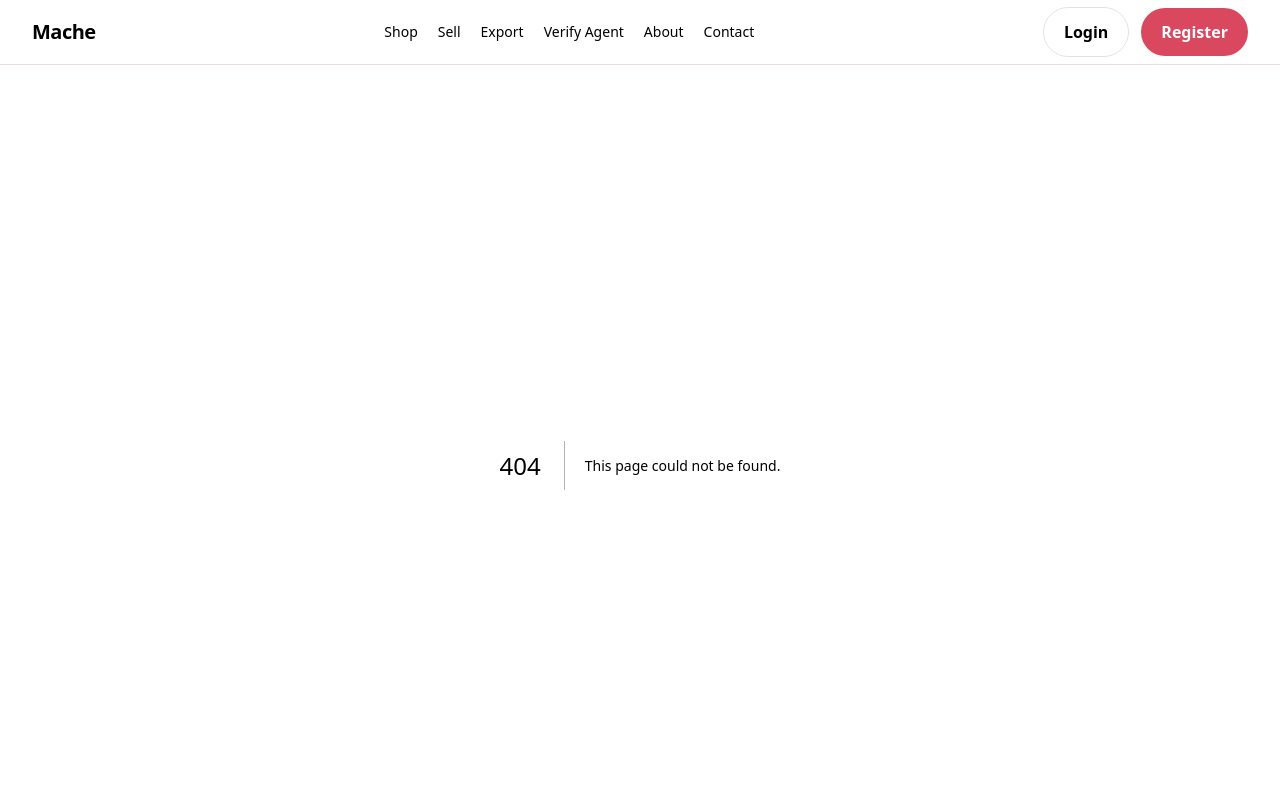
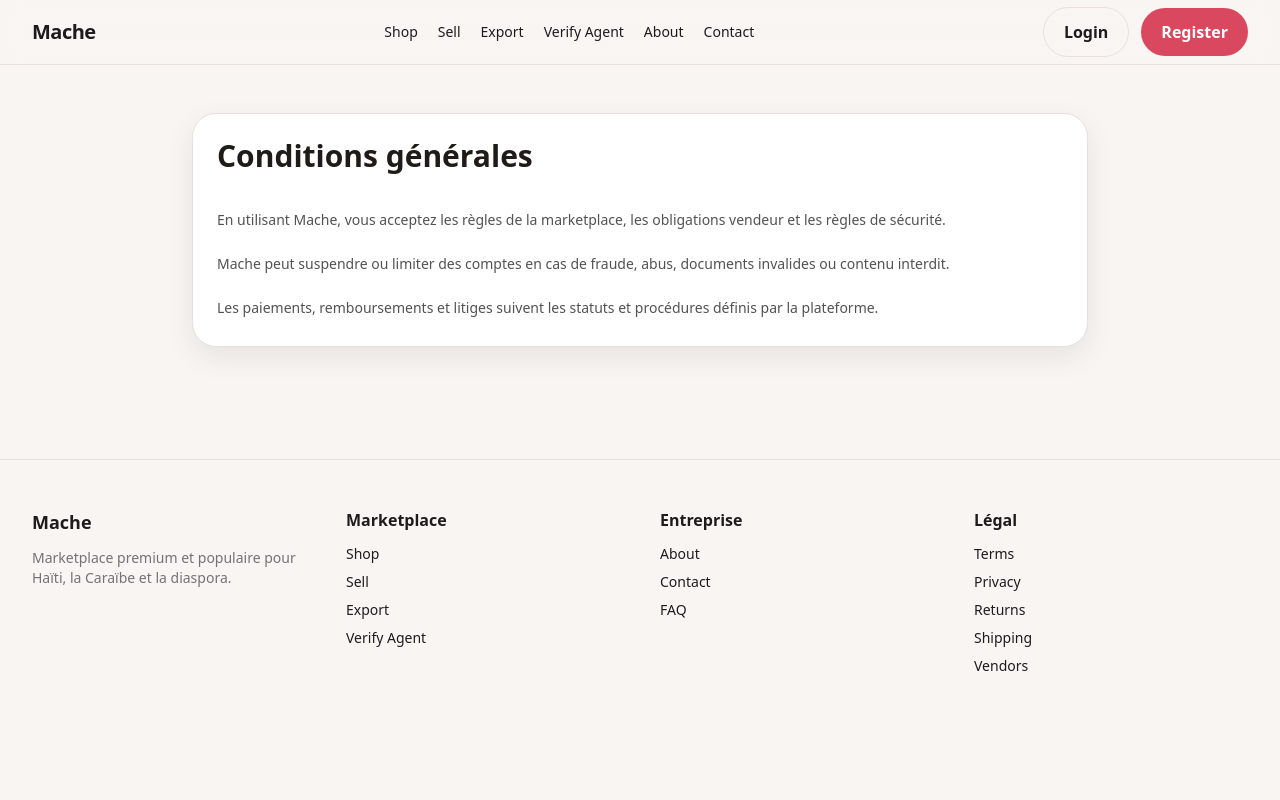
Before and after one commit to JhonnyVincent/MACHE, a Next.js app: page /legal/terms in a window 1280 px wide. Before the commit this address had no page. Shown: the top 800 px of the page. Built offline with nearby package versions, Linux system fonts and the light colour scheme.

Commit message:
Create page.tsx

```diff
--- /dev/null
+++ b/src/app/legal/terms/page.tsx
@@ -0,0 +1,23 @@
+export default function TermsPage() {
+  return (
+    <main className="container-page py-12">
+      <div className="card mx-auto max-w-4xl p-6">
+        <h1 className="text-3xl font-bold">Conditions générales</h1>
+        <div className="mt-8 space-y-4 text-sm leading-7 text-neutral-600 dark:text-neutral-300">
+          <p>
+            En utilisant Mache, vous acceptez les règles de la marketplace,
+            les obligations vendeur et les règles de sécurité.
+          </p>
+          <p>
+            Mache peut suspendre ou limiter des comptes en cas de fraude, abus,
+            documents invalides ou contenu interdit.
+          </p>
+          <p>
+            Les paiements, remboursements et litiges suivent les statuts et
+            procédures définis par la plateforme.
+          </p>
+        </div>
+      </div>
+    </main>
+  );
+}
```
